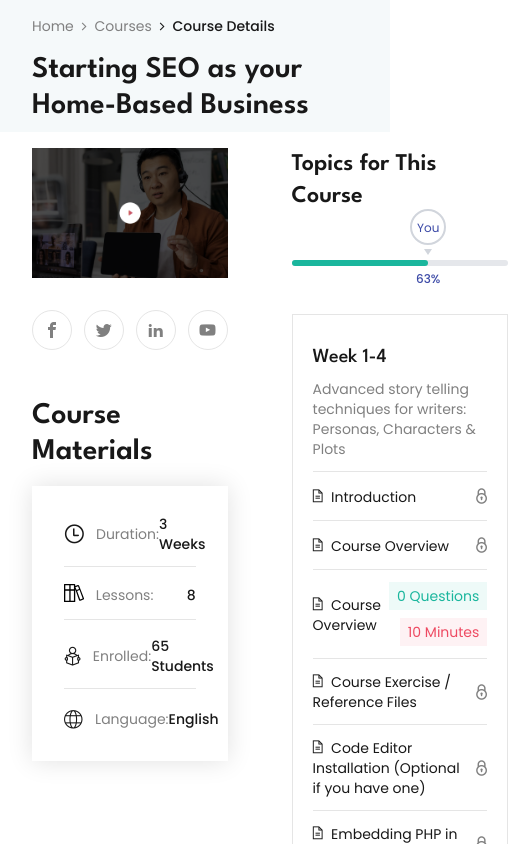
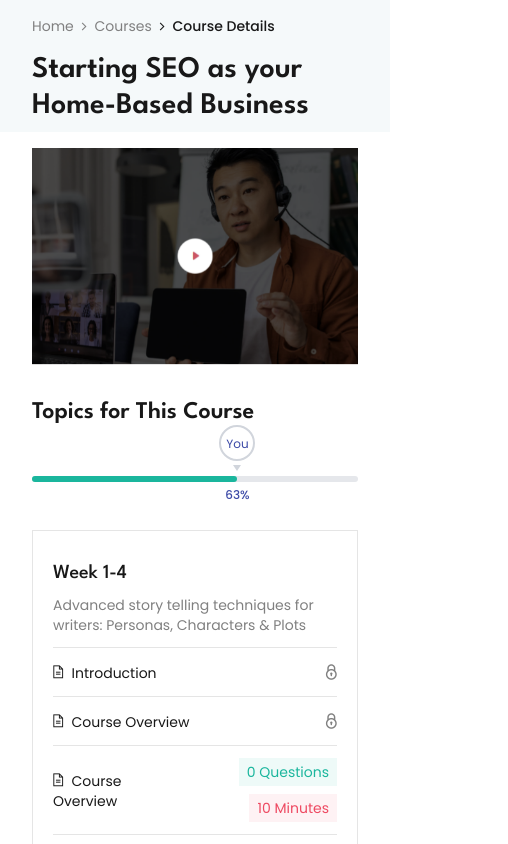
Before and after one commit to Amr-Assem/ITLegend-Assessment, a Next.js app: page /course-details in a window 390 px wide. Shown: the top 844 px of the page, 508 px wide, since content can reach past the window. Built offline with nearby package versions, Linux system fonts and the light colour scheme.

Commit message:
Complete responsive view for course details
- Introduce a new grid layout
- Update the order of elements in CommentsSection and ContentSection
- Adjust styles in global CSS to support the new layout structure.

```diff
--- a/src/app/course-details/_sections/CommentsSection.jsx
+++ b/src/app/course-details/_sections/CommentsSection.jsx
@@ -5,7 +5,7 @@ export default function CommentsSection({ courseData }) {
   const [commentText, setCommentText] = useState("");
 
   return (
-    <div className="bg-background p-6 order-3">
+    <div className="bg-background p-6 order-4">
       <h2 className="text-3xl font-semibold">Comments</h2>
 
       {/* Comments List */}
--- a/src/app/course-details/_sections/ContentSection.jsx
+++ b/src/app/course-details/_sections/ContentSection.jsx
@@ -2,7 +2,7 @@ import React from "react";
 
 export default function ContentSection({ courseData }) {
   return (
-    <div className="bg-background order-2 row-span-2">
+    <div className="bg-background order-2 row-span-3">
       <h3 className="text-2xl font-semibold text-text-base mb-6">
         Topics for This Course
       </h3>
--- a/src/app/course-details/_sections/VideoSection.jsx
+++ b/src/app/course-details/_sections/VideoSection.jsx
@@ -2,13 +2,9 @@ import React from "react";
 
 export default function VideoSection({ courseData }) {
   return (
-    // TODO: Video Update
-    <div className="bg-background order-1">
-      {/* Video */}
-      <img src="/video.png" className="aspect-auto" />
-
+    <div className="bg-background order-3">
       {/* Icon Buttons Below Video */}
-      <div className="flex gap-3 py-8">
+      <div className="flex gap-3 pb-4">
         <button className="flex items-center justify-center w-10 h-10 border border-border hover:bg-primary-base hover:text-background cursor-pointer rounded-full">
           <span className="icon-facebook"></span>
         </button>
@@ -72,7 +68,7 @@ export default function VideoSection({ courseData }) {
           </div>
 
           {/* Column 2 (Duplicate) */}
-          <div className="flex flex-col gap-1 w-full">
+          <div className="hidden md:flex flex-col gap-1 w-full">
             <div className="flex items-center justify-between py-3 mx-3 border-b border-border">
               <div className="flex items-center gap-3">
                 <span className="icon-duration text-text-base text-xl"></span>
--- a/src/app/course-details/page.jsx
+++ b/src/app/course-details/page.jsx
@@ -10,12 +10,13 @@ export default function CourseDetailsPage() {
     <>
       <TitleSection courseData={courseData} />
 
-      <div
-        className="px-8 py-4 grid gap-16"
-        style={{
-          gridTemplateColumns: "60% auto",
-          gridTemplateRows: "auto auto",
-        }}>
+      <div className="px-8 py-4 grid course__grid">
+        {/* // TODO: Video Update */}
+        {/* Video */}
+        <img
+          src="/video.png"
+          className="aspect-auto sticky top-0 md:static z-2 order-1"
+        />
         <VideoSection courseData={courseData} />
         <CommentsSection courseData={courseData} />
         <ContentSection courseData={courseData} />
--- a/src/app/globals.css
+++ b/src/app/globals.css
@@ -58,6 +58,21 @@ h6 {
   box-shadow: 0 0 24px rgba(0, 0, 0, 0.12);
 }
 
+.course__grid {
+  display: grid;
+  row-gap: 32px;
+  column-gap: 56px;
+  grid-template-columns: 1fr;
+  grid-template-rows: auto auto auto;
+}
+
+@media (min-width: 1200px) {
+  .course__grid {
+    grid-template-columns: 65% auto;
+    grid-template-rows: auto auto;
+  }
+}
+
 /* ---------------------------------- Icons --------------------------------- */
 [class^="icon-"] {
   font-family: var(--icons-font) !important;
```
